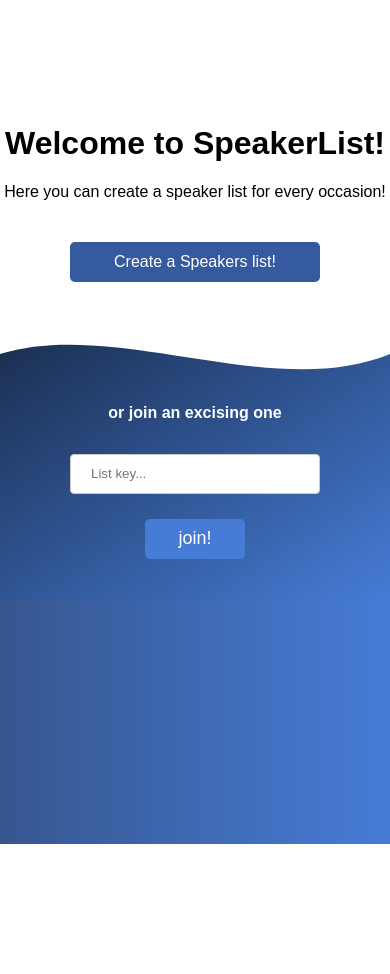
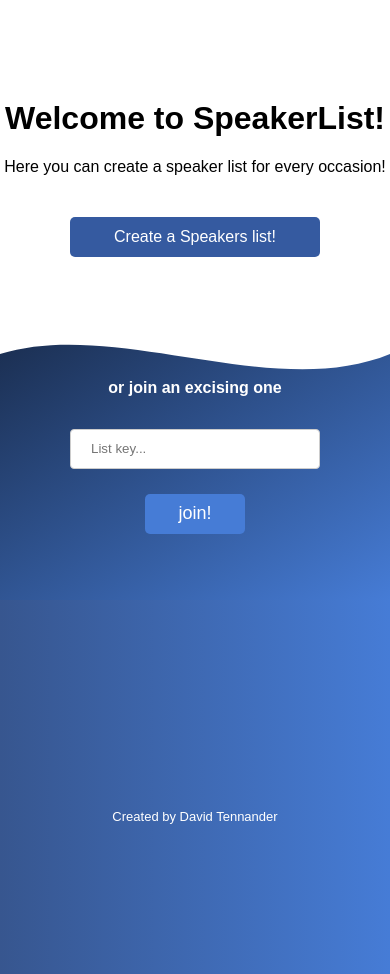
Before and after one commit to dtennander/speakerList, a React app in the folder client/: page / in a window 390 px wide. Before the commit the page ends 844 px from the top, so only its background shows below. Built offline with nearby package versions, Linux system fonts and the light colour scheme; the HTML template or start-up script is replaced by a standard one.

Commit message:
Adds footer to landing page.

```diff
--- a/client/src/compositions/HomeView/index.tsx
+++ b/client/src/compositions/HomeView/index.tsx
@@ -43,6 +43,9 @@ const HomeView : SFC<RouteComponentProps> = (props: RouteComponentProps) =>  {
                     <path d={"M0,90 C150,30 350,170 500,90 L500,500 L0,500 Z"} style={{stroke: "none", fill:"url(#Gradient1)"}}/>
                 </svg>
                 <div className={css.background}/>
+                <div className={css.footer}>
+                    Created by <a href={"mailto:david.tennander+speaker@gmail.com"}>David Tennander</a>
+                </div>
             </div>
         );
 };
--- a/client/src/compositions/HomeView/styles.css
+++ b/client/src/compositions/HomeView/styles.css
@@ -28,8 +28,8 @@
 }
 
 .homeView button {
-    margin-top: 25px;
-    margin-bottom: 100px;
+    margin: 25px 0 100px;
+    text-align: center;
 }
 
 .homeView input {
@@ -41,6 +41,15 @@
     box-sizing: border-box;
     /* Do not know why... */
     transform: translateY(-1px);
+}
+
+@media (max-width: 390px){
+    .homeView h1 {
+        margin-top: 100px;
+    }
+    .background {
+        height: calc(100vh - 470px) !important;
+    }
 }
 
 .wave {
@@ -58,4 +67,37 @@
     background: linear-gradient(to right, #37568f, #467cd6);
     top: 600px;
     position:absolute;
+    z-index: -100;
 }
+
+@media (max-height: 600px) {
+    .background {
+        height: 1px;
+    }
+}
+
+.footer {
+    background: linear-gradient(to right, #37568f, #467cd6);
+    position: absolute;
+    color: white;
+    font-size: small;
+    bottom: 0;
+    width: 100%;
+    height: 35px;
+    padding-top: 20px;
+    text-align: center;
+    z-index: -1;
+}
+
+@media (max-height: calc(600px + 40px + 20px)) {
+    .footer {
+        margin-top: 90px;
+        position: relative;
+        width: 100vw;
+    }
+}
+
+.footer a {
+    color: white;
+    text-decoration: none;
+}
--- a/client/src/compositions/HomeView/styles.css.d.ts
+++ b/client/src/compositions/HomeView/styles.css.d.ts
@@ -1,4 +1,5 @@
 export const homeView: string;
 export const joinButton: string;
+export const background: string;
 export const wave: string;
-export const background: string;
+export const footer: string;
--- a/client/src/styles.css
+++ b/client/src/styles.css
@@ -9,7 +9,7 @@ body {
 }
 
 button {
-    margin: 50px;
+    margin-top: 50px;
     width: 250px;
     height: 40px;
     border: none;
@@ -19,6 +19,7 @@ button {
     font-size: medium;
     font-family: 'Raleway', sans-serif;
     transition-duration: 0.4s;
+    z-index: 100;
 }
 
 button:hover {
```
